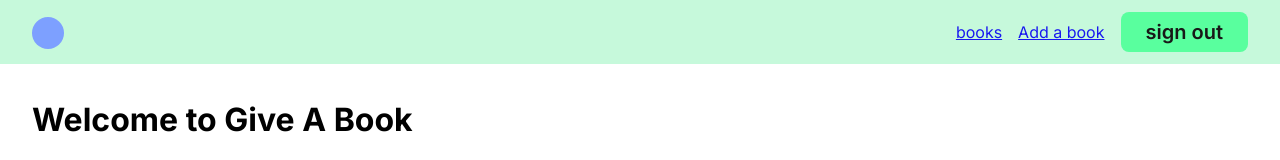
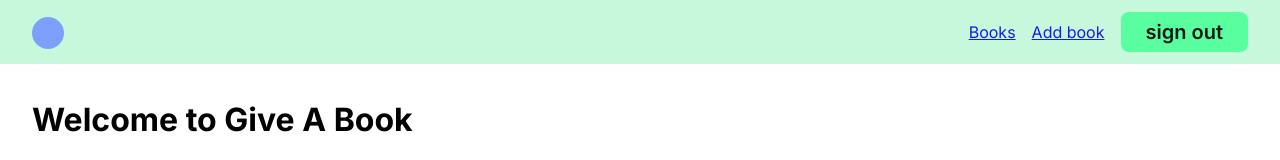
Before and after one commit to hugorince/Give-a-Book, a Next.js app: page / in a window 1280 px wide. Shown: the top 160 px of the page. Built offline with nearby package versions, Linux system fonts and the light colour scheme; no server answers.

Commit message:
css avatar and navbar in progress

```diff
--- a/src/libs/components/navbar/navbar.tsx
+++ b/src/libs/components/navbar/navbar.tsx
@@ -17,10 +17,10 @@ export const Navbar = async () => {
             </Link>
           </li>
           <li>
-            <Link href="/books">books</Link>
+            <Link href="/books">Books</Link>
           </li>
           <li>
-            <Link href="/books/post-book">Add a book</Link>
+            <Link href="/books/post-book">Add book</Link>
           </li>
           <li>
             <SignOutButton />
--- a/src/libs/ui-components/css/components/avatar.css
+++ b/src/libs/ui-components/css/components/avatar.css
@@ -6,10 +6,18 @@
   border-radius: 100%;
   height: var(--sizing-200);
   width: var(--sizing-200);
-
-  figcaption {
-    color: white;
+  color: white;
+  s figcaption {
     font-size: var(--font-size-s);
     font-weight: var(--font-weight-bold);
   }
+
+  &:hover {
+    border: solid 3px var(--brand-color);
+  }
+
+  &:active {
+    background-color: white;
+    color: black;
+  }
 }
```
